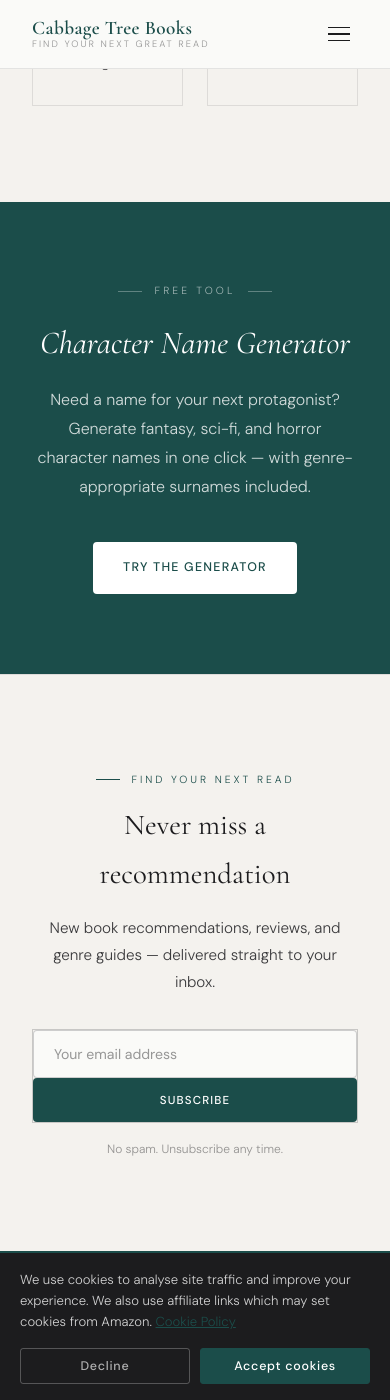
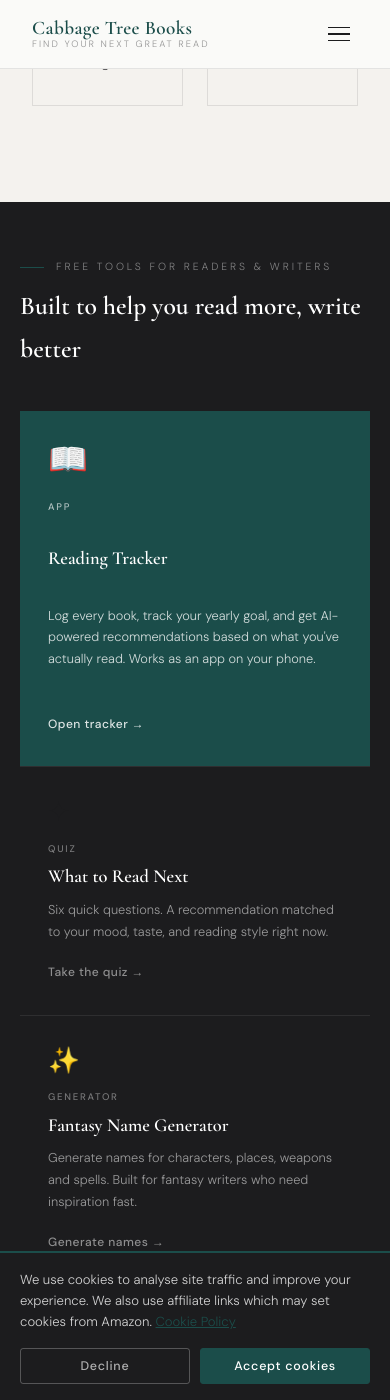
Before and after one commit to bluxon92-bit/cabbagetreebooks.com, a Jekyll site: the page built from index.html, in a window 390 px wide and 1400 px high, scrolled down 4681 px. Built offline with Jekyll 4.4.1, drawn with Linux system fonts in a browser that asks for light colours; some of the changed text lies outside the part shown.

Commit message:
Reorganised nav bar and home page

```diff
--- a/_includes/header.html
+++ b/_includes/header.html
@@ -8,37 +8,41 @@
 
     <ul class="nav-links" role="list">
 
-      <li><a href="{{ '/' | relative_url }}">Home</a></li>
       <li><a href="{{ '/blog/' | relative_url }}">Blog</a></li>
 
       <li class="nav-dropdown">
         <a href="{{ '/genres/' | relative_url }}" aria-haspopup="true">Explore</a>
         <div class="dropdown-menu" role="menu">
-          <a href="{{ '/genres/sci-fi/' | relative_url }}" role="menuitem">Science Fiction</a>
-          <a href="{{ '/genres/fantasy/' | relative_url }}" role="menuitem">Fantasy</a>
-          <a href="{{ '/genres/horror/' | relative_url }}" role="menuitem">Horror</a>
-          <a href="{{ '/genres/dystopian/' | relative_url }}" role="menuitem">Dystopian</a>
+          <a href="{{ '/genres/sci-fi/' | relative_url }}"      role="menuitem">Science Fiction</a>
+          <a href="{{ '/genres/fantasy/' | relative_url }}"     role="menuitem">Fantasy</a>
+          <a href="{{ '/genres/horror/' | relative_url }}"      role="menuitem">Horror</a>
+          <a href="{{ '/genres/dystopian/' | relative_url }}"   role="menuitem">Dystopian</a>
         </div>
       </li>
 
       <li class="nav-dropdown">
         <a href="{{ '/tools/quiz/' | relative_url }}" aria-haspopup="true">Tools</a>
         <div class="dropdown-menu" role="menu">
-          <a href="{{ '/tools/quiz/' | relative_url }}" role="menuitem">What Should I Read Next?</a>
-          <a href="{{ '/tools/reading-tracker/' | relative_url }}" role="menuitem">Reading Tracker</a>
-          <div class="dropdown-divider"></div>
-          <a href="{{ '/tools/name-generator/' | relative_url }}" role="menuitem">Fantasy Name Generator</a>
+          <a href="{{ '/tools/reading-tracker/' | relative_url }}" role="menuitem">📖 Reading Tracker</a>
+          <a href="{{ '/tools/quiz/' | relative_url }}"            role="menuitem">What Should I Read Next?</a>
+          <a href="{{ '/tools/name-generator/' | relative_url }}"  role="menuitem">Fantasy Name Generator</a>
           <a href="{{ '/tools/fantasy-prompts/' | relative_url }}" role="menuitem">Fantasy Prompt Generator</a>
-          <a href="{{ '/tools/scifi-prompts/' | relative_url }}" role="menuitem">Sci-Fi Prompt Generator</a>
-          <div class="dropdown-divider"></div>
-          <a href="{{ '/free-downloads/' | relative_url }}" role="menuitem">Free Sci-Fi Stories ↓</a>
+          <a href="{{ '/tools/scifi-prompts/' | relative_url }}"   role="menuitem">Sci-Fi Prompt Generator</a>
+        </div>
+      </li>
+
+      <li class="nav-dropdown">
+        <a href="{{ '/free-downloads/' | relative_url }}" aria-haspopup="true">Free downloads</a>
+        <div class="dropdown-menu" role="menu">
+          <a href="{{ '/free-downloads/' | relative_url }}"        role="menuitem">Free Sci-Fi Stories ↓</a>
           <a href="{{ '/free-downloads/horror/' | relative_url }}" role="menuitem">Free Horror Stories ↓</a>
         </div>
       </li>
 
       <li><a href="{{ '/about/' | relative_url }}">About</a></li>
+
       <li class="nav-cta">
-        <a href="{{ site.sister_site.url }}" target="_blank" rel="noopener">Ben Luxon ↗</a>
+        <a href="{{ '/tools/reading-tracker/' | relative_url }}">📖 Reading Tracker</a>
       </li>
 
     </ul>
@@ -60,16 +63,17 @@
   <a href="{{ '/genres/horror/' | relative_url }}">Horror</a>
   <a href="{{ '/genres/dystopian/' | relative_url }}">Dystopian</a>
 
-  <div class="nav-mobile-section">Tools &amp; Downloads</div>
+  <div class="nav-mobile-section">Tools</div>
+  <a href="{{ '/tools/reading-tracker/' | relative_url }}" style="color:var(--teal); font-weight:500;">📖 Reading Tracker</a>
   <a href="{{ '/tools/quiz/' | relative_url }}">What Should I Read Next?</a>
-  <a href="{{ '/tools/reading-tracker/' | relative_url }}">Reading Tracker</a>
   <a href="{{ '/tools/name-generator/' | relative_url }}">Name Generator</a>
   <a href="{{ '/tools/fantasy-prompts/' | relative_url }}">Fantasy Prompts</a>
   <a href="{{ '/tools/scifi-prompts/' | relative_url }}">Sci-Fi Prompts</a>
+
+  <div class="nav-mobile-section">Free Downloads</div>
   <a href="{{ '/free-downloads/' | relative_url }}">Free Sci-Fi Stories ↓</a>
   <a href="{{ '/free-downloads/horror/' | relative_url }}">Free Horror Stories ↓</a>
 
   <div class="nav-mobile-section">More</div>
   <a href="{{ '/about/' | relative_url }}">About</a>
-  <a href="{{ site.sister_site.url }}" target="_blank" rel="noopener" style="color:var(--teal);">Ben Luxon Author ↗</a>
 </nav>
--- a/assets/css/main.css
+++ b/assets/css/main.css
@@ -3416,3 +3416,161 @@
   .rt-tbr-add-btn { width: 100%; text-align: center; }
   .rt-recs-header { flex-direction: column; }
 }
+
+/* ==============================================
+   TOOLS SHOWCASE — HOMEPAGE
+   ============================================== */
+.tools-showcase {
+  background: var(--ink);
+  padding: 5rem 2rem;
+}
+
+.tools-showcase-inner {
+  max-width: var(--max-width);
+  margin: 0 auto;
+}
+
+.tools-showcase .section-label span,
+.tools-showcase .section-label {
+  color: rgba(255,255,255,0.45);
+}
+.tools-showcase .section-label-line {
+  background: rgba(255,255,255,0.2);
+}
+
+.tools-showcase-heading {
+  font-family: var(--font-display);
+  font-size: clamp(1.6rem, 3vw, 2.2rem);
+  font-weight: 600;
+  color: #fff;
+  margin-bottom: 2.5rem;
+  max-width: 480px;
+}
+
+.tool-cards-grid {
+  display: grid;
+  grid-template-columns: 1.4fr 1fr 1fr 1fr;
+  gap: 1px;
+  background: rgba(255,255,255,0.08);
+}
+
+.tool-card {
+  display: flex;
+  flex-direction: column;
+  padding: 2rem 1.75rem;
+  background: var(--ink);
+  text-decoration: none;
+  color: inherit;
+  transition: background var(--t-fast) var(--ease);
+  position: relative;
+}
+
+.tool-card:hover {
+  background: rgba(255,255,255,0.05);
+}
+
+.tool-card--featured {
+  background: var(--teal);
+  border: none;
+}
+
+.tool-card--featured:hover {
+  background: var(--teal-light);
+}
+
+.tool-card-icon {
+  font-size: 1.6rem;
+  margin-bottom: 1rem;
+  line-height: 1;
+}
+
+.tool-card-label {
+  font-size: 0.6rem;
+  letter-spacing: 0.18em;
+  text-transform: uppercase;
+  color: rgba(255,255,255,0.4);
+  margin-bottom: 0.5rem;
+  font-weight: 500;
+}
+
+.tool-card--featured .tool-card-label {
+  color: rgba(255,255,255,0.65);
+}
+
+.tool-card h3 {
+  font-family: var(--font-display);
+  font-size: 1.15rem;
+  font-weight: 600;
+  color: #fff;
+  margin-bottom: 0.6rem;
+  line-height: 1.3;
+}
+
+.tool-card p {
+  font-size: 0.8rem;
+  color: rgba(255,255,255,0.55);
+  line-height: 1.7;
+  flex: 1;
+  margin-bottom: 1.25rem;
+}
+
+.tool-card--featured p {
+  color: rgba(255,255,255,0.8);
+}
+
+.tool-card-link {
+  font-size: 0.75rem;
+  font-weight: 500;
+  color: rgba(255,255,255,0.5);
+  letter-spacing: 0.04em;
+  transition: color var(--t-fast) var(--ease);
+  margin-top: auto;
+}
+
+.tool-card:hover .tool-card-link {
+  color: #fff;
+}
+
+.tool-card--featured .tool-card-link {
+  color: rgba(255,255,255,0.85);
+}
+
+/* Nav CTA — reading tracker style */
+.nav-cta a {
+  background: var(--teal);
+  color: white !important;
+  padding: 0.45rem 1rem;
+  font-size: 0.78rem;
+  font-weight: 500;
+  letter-spacing: 0.04em;
+  transition: background var(--t-fast) var(--ease) !important;
+}
+
+.nav-cta a:hover {
+  background: var(--teal-light) !important;
+  color: white !important;
+}
+
+/* Responsive */
+@media (max-width: 900px) {
+  .tool-cards-grid {
+    grid-template-columns: 1fr 1fr;
+  }
+  .tool-card--featured {
+    grid-column: 1 / -1;
+    flex-direction: row;
+    gap: 1.5rem;
+    align-items: flex-start;
+  }
+  .tool-card--featured .tool-card-icon {
+    flex-shrink: 0;
+    font-size: 2rem;
+    margin-bottom: 0;
+  }
+}
+
+@media (max-width: 540px) {
+  .tool-cards-grid { grid-template-columns: 1fr; }
+  .tool-card--featured { flex-direction: column; }
+  .tools-showcase { padding: 3.5rem 1.25rem; }
+}
--- a/index.html
+++ b/index.html
@@ -163,14 +163,47 @@
 </section>
 
 <!-- ==============================
-     NAME GENERATOR TEASER
+     TOOLS SHOWCASE
      ============================== -->
-<section class="tool-teaser">
-  <div class="tool-teaser-inner">
-    <div class="tool-teaser-label">Free Tool</div>
-    <h2>Character Name Generator</h2>
-    <p>Need a name for your next protagonist? Generate fantasy, sci-fi, and horror character names in one click — with genre-appropriate surnames included.</p>
-    <a href="{{ '/tools/name-generator/' | relative_url }}" class="btn btn-white">Try the Generator</a>
+<section class="tools-showcase">
+  <div class="tools-showcase-inner">
+    <div class="section-label" style="margin-bottom:0.5rem;">Free tools for readers &amp; writers</div>
+    <h2 class="tools-showcase-heading">Built to help you read more, write better</h2>
+    <div class="tool-cards-grid">
+
+      <a href="{{ '/tools/reading-tracker/' | relative_url }}" class="tool-card tool-card--featured">
+        <div class="tool-card-icon">📖</div>
+        <div class="tool-card-label">App</div>
+        <h3>Reading Tracker</h3>
+        <p>Log every book, track your yearly goal, and get AI-powered recommendations based on what you've actually read. Works as an app on your phone.</p>
+        <span class="tool-card-link">Open tracker →</span>
+      </a>
+
+      <a href="{{ '/tools/quiz/' | relative_url }}" class="tool-card">
+        <div class="tool-card-icon">✦</div>
+        <div class="tool-card-label">Quiz</div>
+        <h3>What to Read Next</h3>
+        <p>Six quick questions. A recommendation matched to your mood, taste, and reading style right now.</p>
+        <span class="tool-card-link">Take the quiz →</span>
+      </a>
+
+      <a href="{{ '/tools/name-generator/' | relative_url }}" class="tool-card">
+        <div class="tool-card-icon">✨</div>
+        <div class="tool-card-label">Generator</div>
+        <h3>Fantasy Name Generator</h3>
+        <p>Generate names for characters, places, weapons and spells. Built for fantasy writers who need inspiration fast.</p>
+        <span class="tool-card-link">Generate names →</span>
+      </a>
+
+      <a href="{{ '/tools/fantasy-prompts/' | relative_url }}" class="tool-card">
+        <div class="tool-card-icon">⚔</div>
+        <div class="tool-card-label">Generator</div>
+        <h3>Writing Prompts</h3>
+        <p>Fantasy and sci-fi writing prompts on demand. Break through writer's block with a single click.</p>
+        <span class="tool-card-link">Get a prompt →</span>
+      </a>
+
+    </div>
   </div>
 </section>
 
```
Also changed, not shown: other parts of _includes/header.html (+0 -1 lines).
